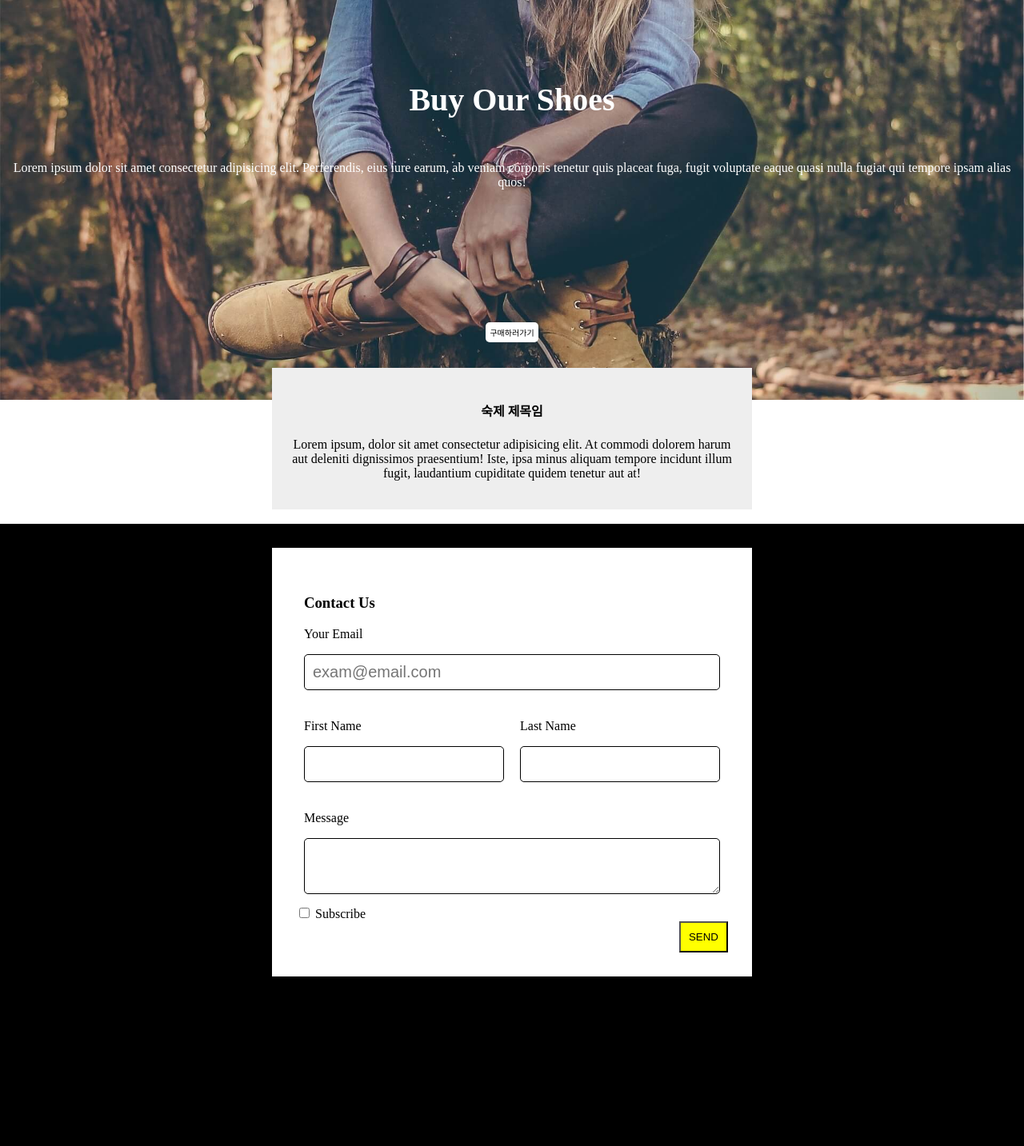
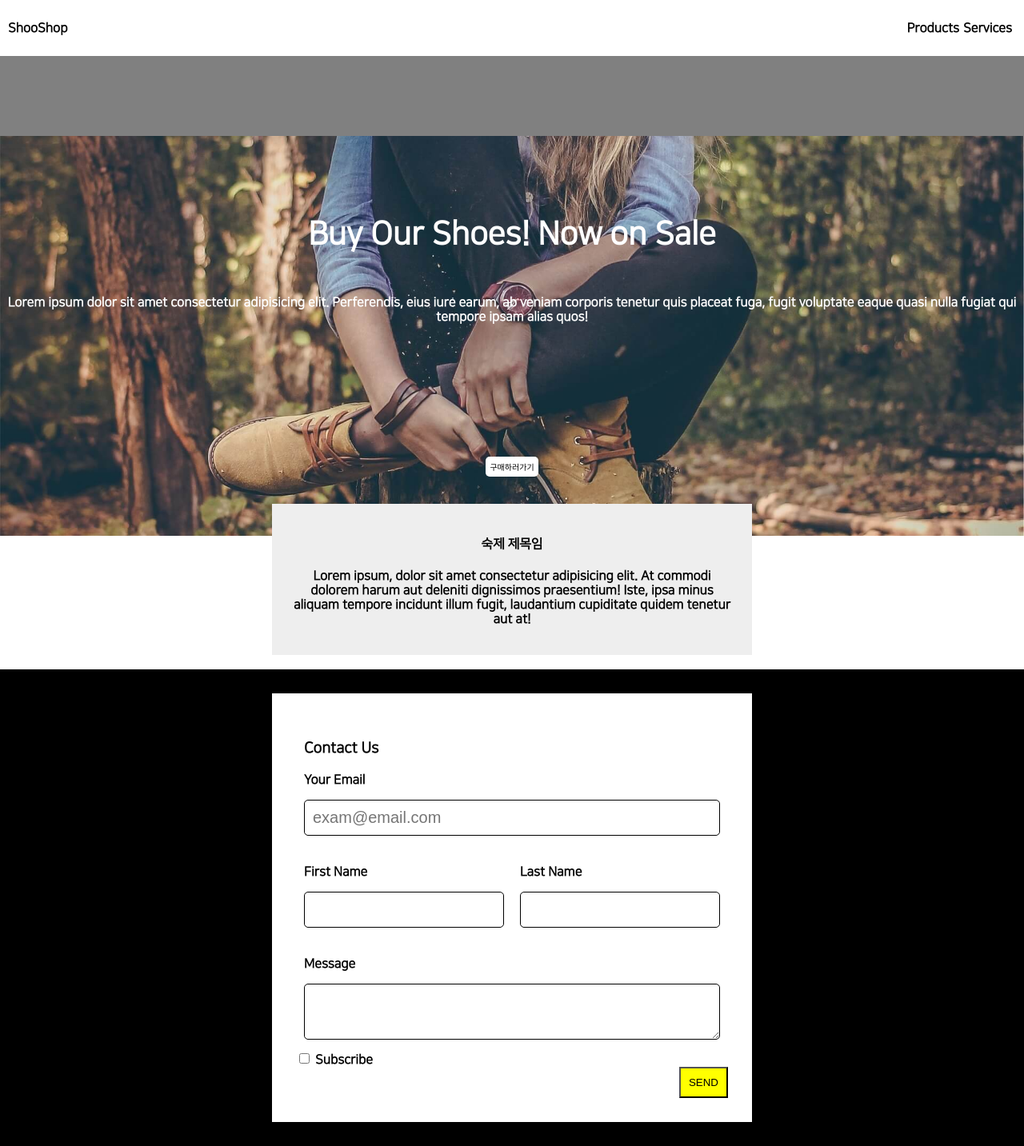
Before and after one commit to aka-ryu/study, a PHP site: page /layout2.html in a window 1280 px wide. Shown: the whole page at 80% size. Before the commit the page ends 1221 px from the top, so only its background shows below. Run offline with PHP 8.4, Linux system fonts and the light colour scheme.

Commit message:
2022/01/02

```diff
--- a/apple/html&css/css/layout2.css
+++ b/apple/html&css/css/layout2.css
@@ -1,12 +1,19 @@
-div, input, textarea {
+@font-face {
+  font-family: "NanumSquareR";
+  src: url(../font/NanumSquareR.ttf);
+}
+
+div,
+input,
+textarea {
   box-sizing: border-box;
 }
 
 body {
   margin: 0px;
+  font-family: NanumSquareR;
+  font-weight: 600;
 }
-
-
 
 .main-background {
   width: 100%;
@@ -15,9 +22,7 @@ body {
   background-size: cover;
   background-repeat: no-repeat;
   background-position: center;
-    background-attachment: fixed;
   padding: 1px;
-
 }
 
 .main-title {
@@ -35,7 +40,6 @@ body {
 .main-btn a {
   text-decoration: none;
   color: black;
-
 }
 
 .main-btn {
@@ -108,3 +112,26 @@ body {
   display: block;
   margin-left: auto;
 }
+
+.nav-container {
+  display: flex;
+  height: 50px;
+  align-items: center;
+  padding: 10px;
+}
+
+.nav-item {
+  margin-right: 5px;
+}
+
+.test {
+  width: 100vw;
+  height: 100px;
+  background-color: grey;
+}
+
+@media screen and (max-width: 1200px) {
+  .main-title {
+    font-size: 30px;
+  }
+}
--- a/apple/html&css/layout2.html
+++ b/apple/html&css/layout2.html
@@ -2,13 +2,25 @@
 <html lang="ko">
 <head>
 <meta charset="UTF-8">
+<meta name="viewport" content="width=device-width, initial-scale=1.0">
 <title>Document</title>
 <link href="css/layout2.css" rel="stylesheet">
 </head>
 <body style="margin: 0px">
 
+    <nav class="nav-container">
+        <div class="nav-item">ShooShop</div>
+        <div style="flex-grow: 1;"></div>
+        <div class="nav-item">Products</div>
+        <div class="nav-item">Services</div>
+    </nav>
+
+    <div class="test">
+
+    </div>
+
     <div class="main-background">
-        <h4 class="main-title">Buy Our Shoes</h4>
+        <h4 class="main-title">Buy Our Shoes! Now on Sale</h4>
         <p class="main-content">Lorem ipsum dolor sit amet consectetur adipisicing elit.
             Perferendis, eius iure earum, ab veniam corporis tenetur quis placeat fuga,
             fugit voluptate eaque quasi nulla fugiat qui tempore ipsam alias quos!</p>
```
Also changed, not shown: apple/html&css/cart.html (+6 -1 lines), apple/html&css/css/cart.css (+26 -4 lines), apple/html&css/font/NanumSquareB.woff (added), apple/html&css/font/NanumSquareR.ttf (added). Lines whose indentation alone changed are shown as unchanged.
